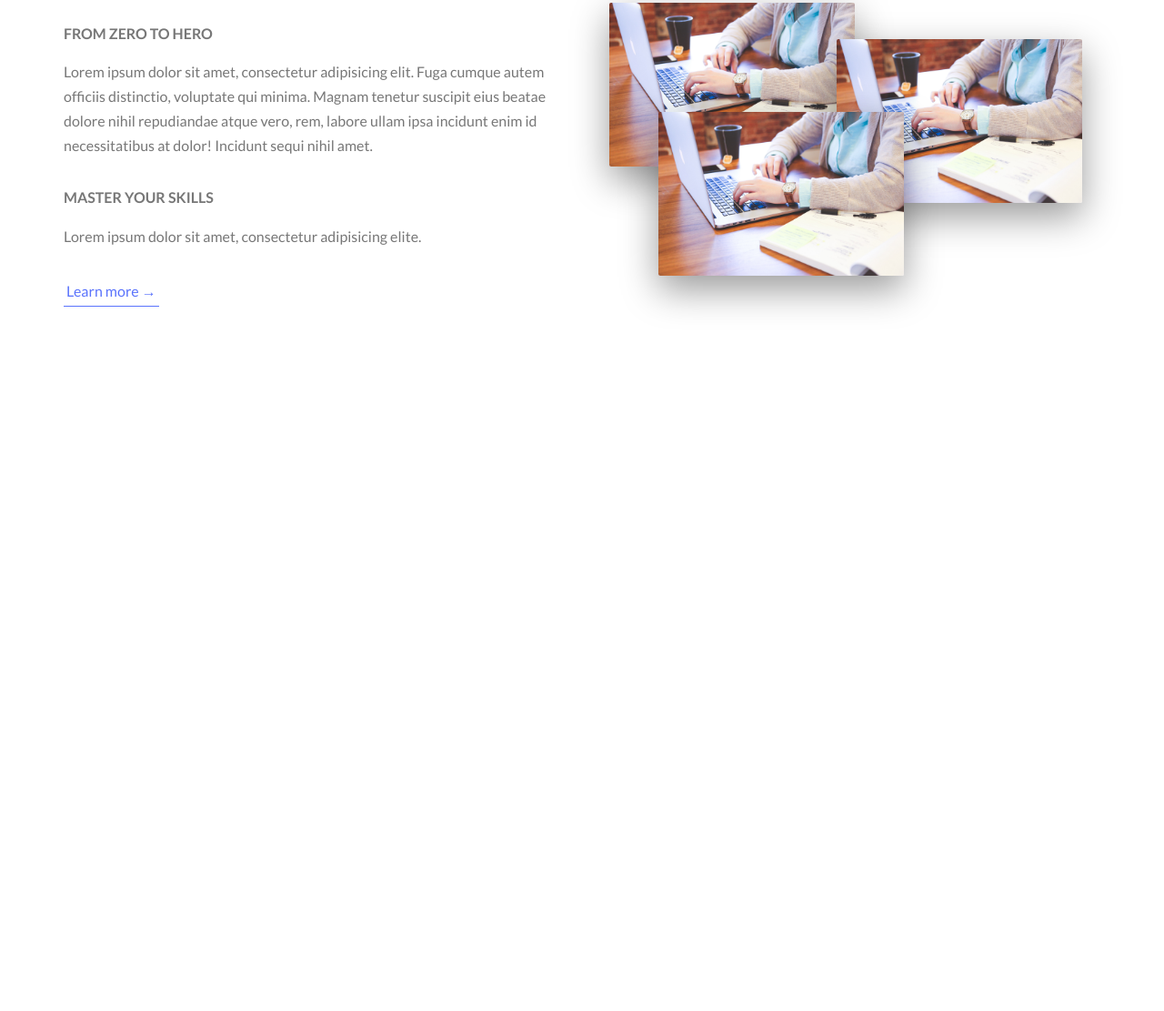
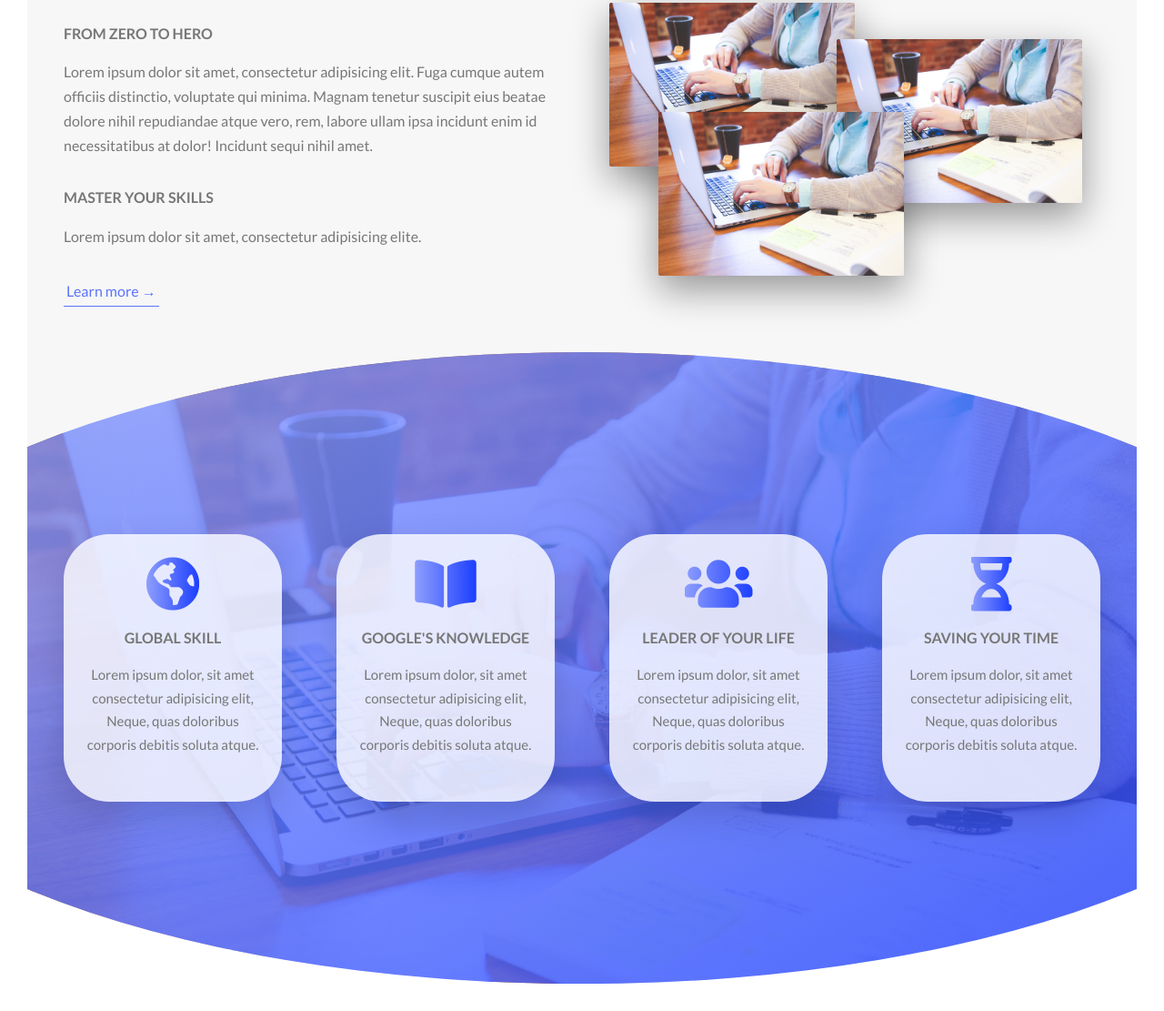
Before and after one commit to haitc21/SASS, a website: page index.html in a window 1280 px wide. Shown: the part 922-2033 px from the top of the page at 91% size. Before the commit the page ends 1289 px from the top, so only its background shows below. Drawn offline with Linux system fonts and the light colour scheme.

Commit message:
Bai 20skill-bõ

```diff
--- a/index.html
+++ b/index.html
@@ -145,12 +145,12 @@
               class="composition__photo composition__photo--p1"
             />
             <img
-            src="./img/background1.jpg"
+              src="./img/background1.jpg"
               alt="photo2"
               class="composition__photo composition__photo--p2"
             />
             <img
-            src="./img/background1.jpg"
+              src="./img/background1.jpg"
               alt="photo3"
               class="composition__photo composition__photo--p3"
             />
@@ -158,5 +158,56 @@
         </div>
       </div>
     </section>
+
+    <section class="section-skills">
+      <div class="row">
+        <div class="col-1-of-4">
+          <div class="skill-box">
+            <i class="skill-box__icon fas fa-globe-americas"></i>
+            <h3 class="heading-tertiary u-margin-bottom-small">global skill</h3>
+            <div class="skill-box__text">
+              Lorem ipsum dolor, sit amet consectetur adipisicing elit, Neque,
+              quas doloribus corporis debitis soluta atque.
+            </div>
+          </div>
+        </div>
+        <div class="col-1-of-4">
+          <div class="skill-box">
+            <i class="skill-box__icon fas fa-book-open"></i>
+            <h3 class="heading-tertiary u-margin-bottom-small">
+              google's knowledge
+            </h3>
+            <div class="skill-box__text">
+              Lorem ipsum dolor, sit amet consectetur adipisicing elit, Neque,
+              quas doloribus corporis debitis soluta atque.
+            </div>
+          </div>
+        </div>
+        <div class="col-1-of-4">
+          <div class="skill-box">
+            <i class="skill-box__icon fas fa-users"></i>
+            <h3 class="heading-tertiary u-margin-bottom-small">
+              leader of your life
+            </h3>
+            <div class="skill-box__text">
+              Lorem ipsum dolor, sit amet consectetur adipisicing elit, Neque,
+              quas doloribus corporis debitis soluta atque.
+            </div>
+          </div>
+        </div>
+        <div class="col-1-of-4">
+          <div class="skill-box">
+            <i class="skill-box__icon fas fa-hourglass-half"></i>
+            <h3 class="heading-tertiary u-margin-bottom-small">
+              saving your time
+            </h3>
+            <div class="skill-box__text">
+              Lorem ipsum dolor, sit amet consectetur adipisicing elit, Neque,
+              quas doloribus corporis debitis soluta atque.
+            </div>
+          </div>
+        </div>
+      </div>
+    </section>
   </body>
 </html>
--- /dev/null
+++ b/sass/Components/_skill-box.scss
@@ -0,0 +1,27 @@
+.skill-box {
+  background-color: rgba($color-white, 0.8);
+  font-size: 1.5rem;
+  padding: 2.5rem 2.5rem 5rem 2.5rem;
+  text-align: center;
+  border-radius: 5rem;
+  box-shadow: 0 1.5rem 4rem rgba($color-black, 0.15);
+  transition: all 0.3s;
+
+  &__icon {
+    font-size: 6rem;
+    margin-bottom: 1.5rem;
+    display: inline-block;
+    background-image: linear-gradient(
+      to right,
+      $color-primary-light,
+      $color-primary-dark
+    );
+    -webkit-background-clip: text;
+    color: transparent;
+  }
+
+  &:hover {
+    cursor: pointer;
+    transform: translateY(-1.5rem) scale(1.03);
+  }
+}
--- a/sass/Pages/_home.scss
+++ b/sass/Pages/_home.scss
@@ -4,3 +4,20 @@
     padding: 25rem 0;
     margin-top: -25rem;
 }
+
+.section-skills{
+    background-image: linear-gradient(
+        to right bottom,
+        rgba($color-primary-light, 0.8),
+        rgba($color-primary-dark, 0.8)
+      ),
+      url("../img/background1.jpg");
+    background-size: cover;
+    position: relative;
+    // có padding thì cái height nó ăn theo ảnh
+    padding: 20rem 0;
+    margin-top: -20rem;
+
+    clip-path: ellipse(70% 50% at 50% 50%);
+
+}
--- a/sass/main.scss
+++ b/sass/main.scss
@@ -7,9 +7,10 @@
 @import './Base/utilities';
 
 @import './Components/buttons';
-@import './Components/composition.scss';
+@import './Components/composition';
+@import './Components/skill-box';
 
 @import './Layout/header';
 @import './Layout/grid';
 
-@import './Pages/home'l
+@import './Pages/home';
```
Also changed, not shown: css/styles.css, sass/Components/_composition.scss (renamed from sass/Components/composition.scss).
